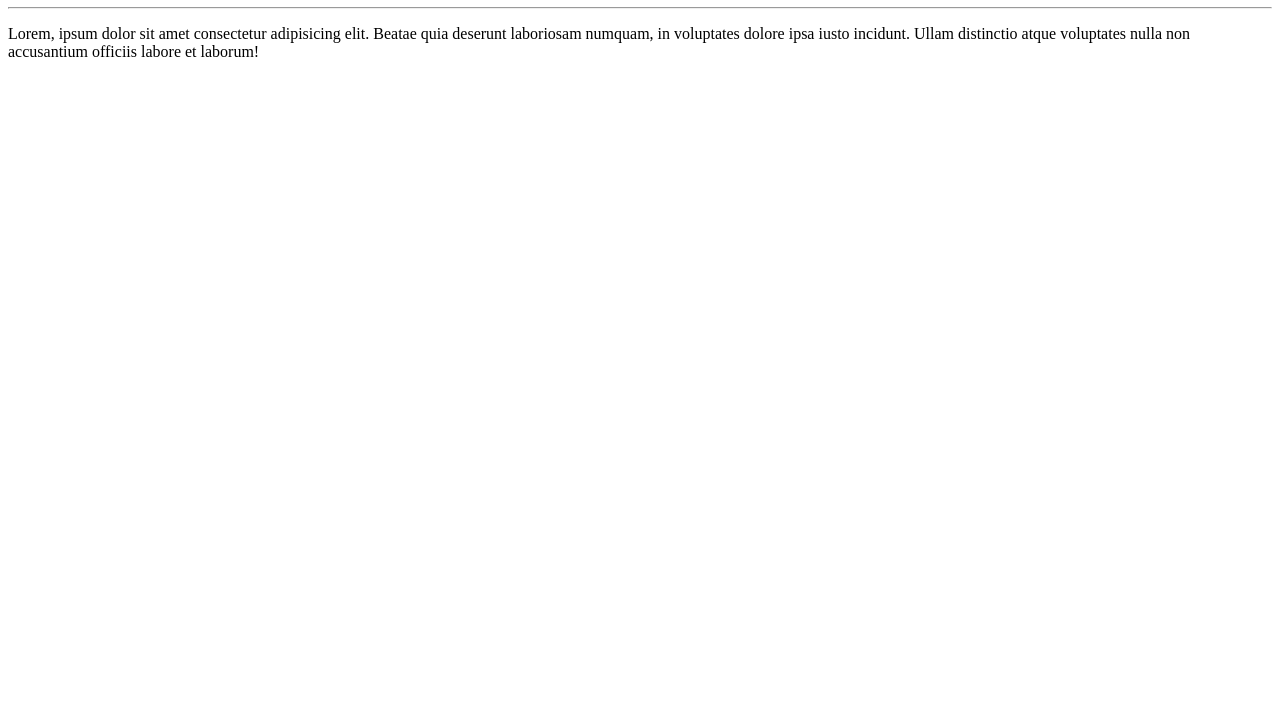
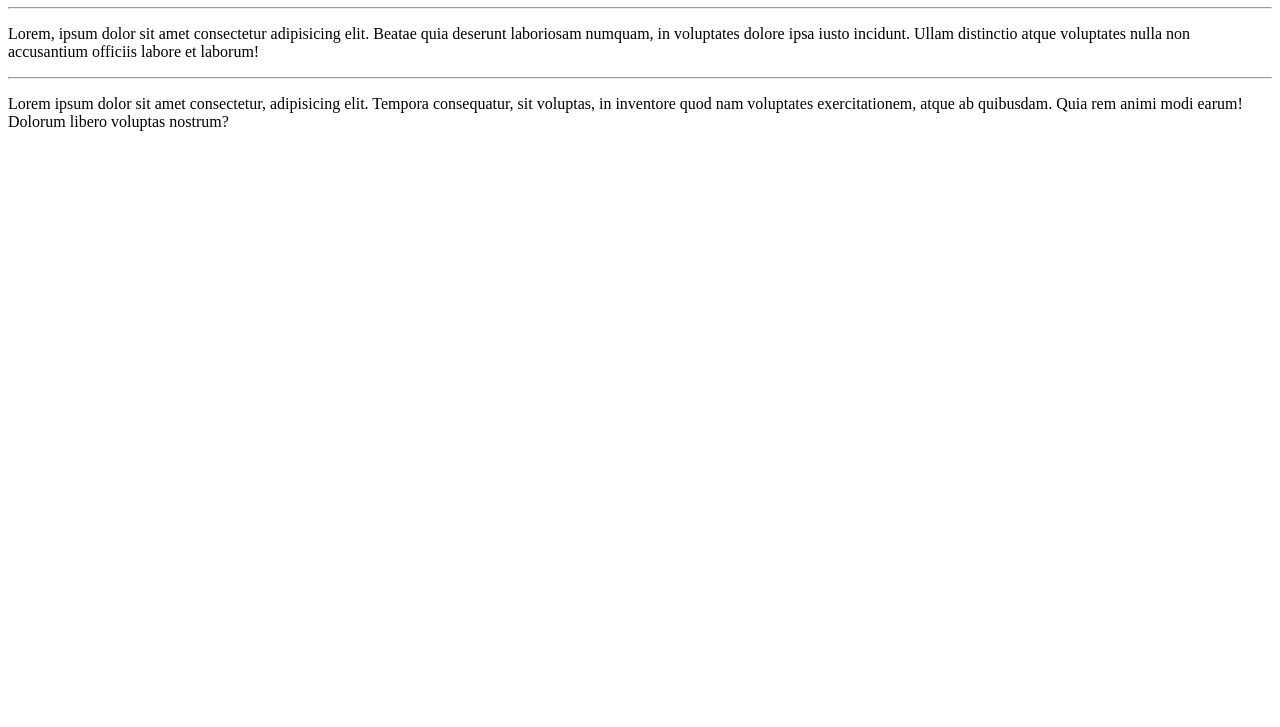
Before and after one commit to giordannight/Ola-Mundo, a plain HTML site: page site-exemplo/index.html in a window 1280 px wide. Shown: the part 73-800 px from the top of the page. Drawn offline with Linux system fonts and the light colour scheme.

Commit message:
I add a paragraph

```diff
--- a/site-exemplo/index.html
+++ b/site-exemplo/index.html
@@ -11,5 +11,9 @@
     <hr>
 
     <p>Lorem, ipsum dolor sit amet consectetur adipisicing elit. Beatae quia deserunt laboriosam numquam, in voluptates dolore ipsa iusto incidunt. Ullam distinctio atque voluptates nulla non accusantium officiis labore et laborum!</p>
+
+    <hr>
+
+    <p>Lorem ipsum dolor sit amet consectetur, adipisicing elit. Tempora consequatur, sit voluptas, in inventore quod nam voluptates exercitationem, atque ab quibusdam. Quia rem animi modi earum! Dolorum libero voluptas nostrum?</p>
 </body>
 </html>
```
